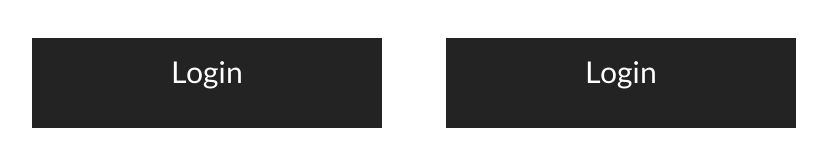
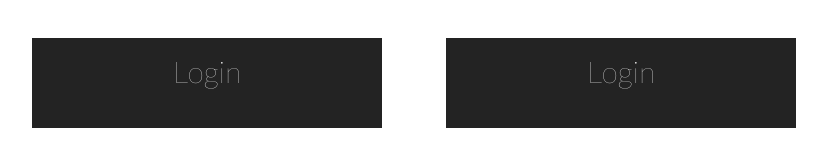
Before and after one commit to MiguelLamm/imdCurrency, a website: page index.html in a window 1280 px wide. Shown: the whole page, without its empty margins (6-833 px from the left). Drawn offline with Linux system fonts and the light colour scheme.

Commit message:
fonts toegevoegd

```diff
--- a/sources/sass/_typo.scss
+++ b/sources/sass/_typo.scss
@@ -1,6 +1,7 @@
-@import url('https://fonts.googleapis.com/css?family=Lato&display=swap');
+@import url('https://fonts.googleapis.com/css?family=Lato:100,100i,300,300i,400,400i,700,700i&display=swap');
 $font-button:"Lato", sans-serif;
 
-@mixin fontLato{
+@mixin LatoThin{
+    font-weight: 100;
     font-family: $font-button;
 }
--- a/sources/sass/modules/_buttons.scss
+++ b/sources/sass/modules/_buttons.scss
@@ -9,6 +9,5 @@
     text-decoration: none;
     background-color: $color-buttonbg;
     font-size: 30px;
-    font-family: $font-button;
-    font-weight: light;
+    @include LatoThin;
 }
```
Also changed, not shown: dist/app.css, 1 other file.
